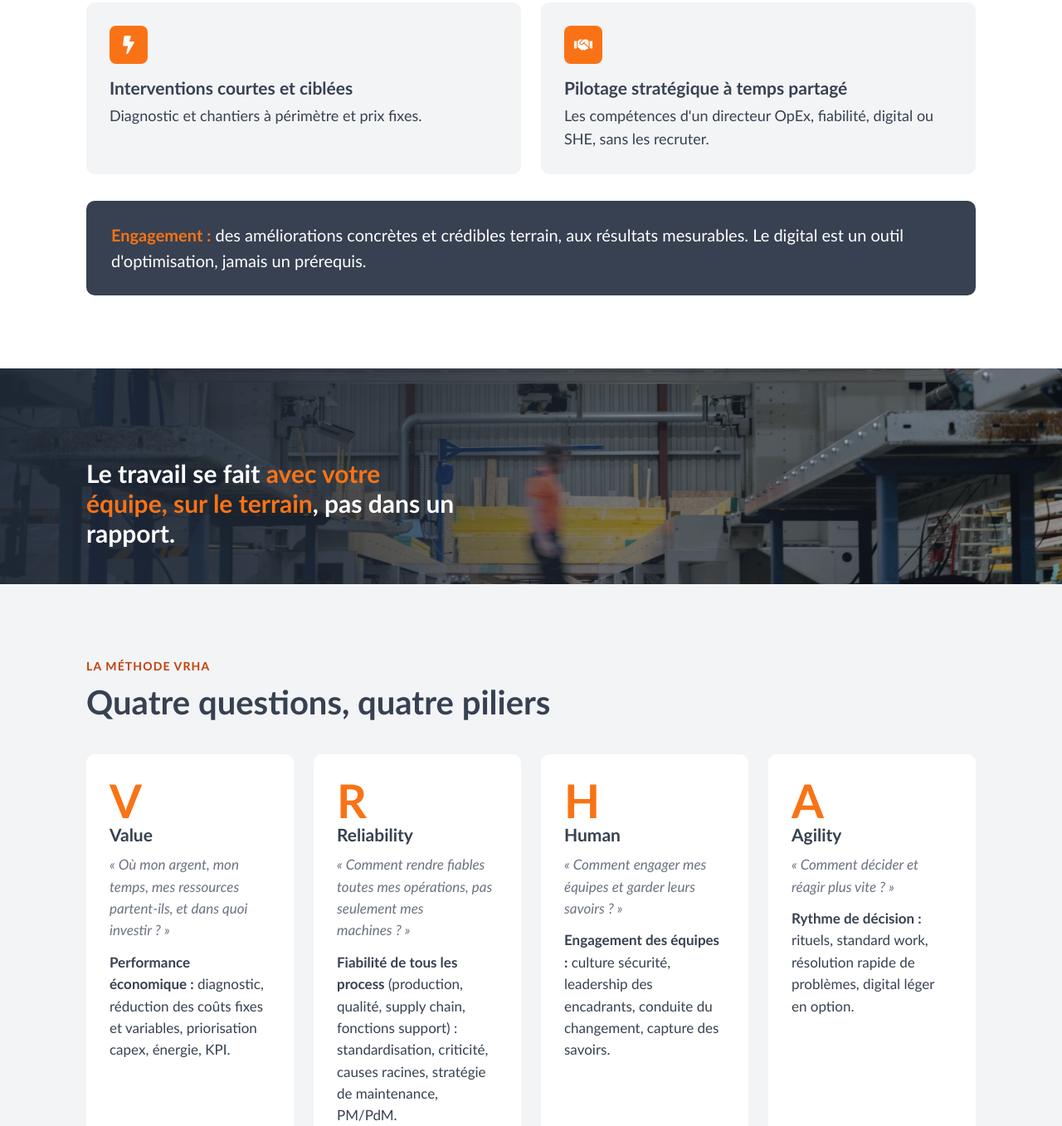
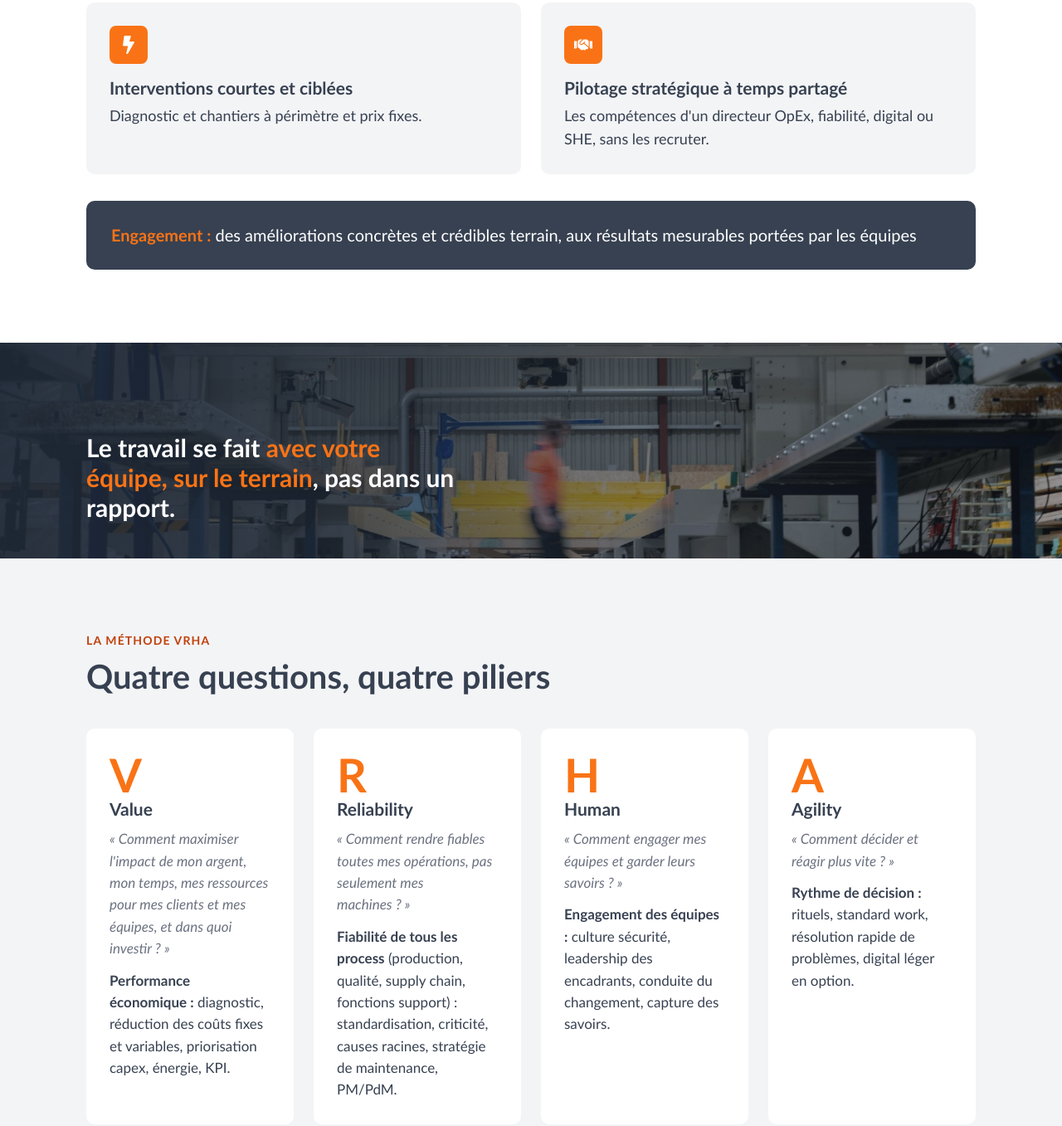
Before and after one commit to nchevaldonnet/vrha-site, a plain HTML site: page index.html in a window 1280 px wide. Shown: the part 1827-3184 px from the top of the page at 83% size. Drawn offline with Linux system fonts and the light colour scheme.

Commit message:
Revise callout text and Value card description
Updated the text in the callout section and modified the Value card description to enhance clarity and engagement.

```diff
--- a/index.html
+++ b/index.html
@@ -91,7 +91,7 @@
       <div class="card"><span class="ico"><svg stroke="currentColor" fill="currentColor" stroke-width="0" viewBox="0 0 320 512" aria-hidden="true" height="1em" width="1em" xmlns="http://www.w3.org/2000/svg"><path d="M296 160H180.6l42.6-129.8C227.2 15 215.7 0 200 0H56C44 0 33.8 8.9 32.2 20.8l-32 240C-1.7 275.2 9.5 288 24 288h118.7L96.6 482.5c-3.6 15.2 8 29.5 23.3 29.5 8.4 0 16.4-4.4 20.8-12l176-304c9.3-15.9-2.2-36-20.7-36z"></path></svg></span><h3>Interventions courtes et ciblées</h3><p>Diagnostic et chantiers à périmètre et prix fixes.</p></div>
       <div class="card"><span class="ico"><svg stroke="currentColor" fill="currentColor" stroke-width="0" viewBox="0 0 640 512" aria-hidden="true" height="1em" width="1em" xmlns="http://www.w3.org/2000/svg"><path d="M434.7 64h-85.9c-8 0-15.7 3-21.6 8.4l-98.3 90c-.1.1-.2.3-.3.4-16.6 15.6-16.3 40.5-2.1 56 12.7 13.9 39.4 17.6 56.1 2.7.1-.1.3-.1.4-.2l79.9-73.2c6.5-5.9 16.7-5.5 22.6 1 6 6.5 5.5 16.6-1 22.6l-26.1 23.9L504 313.8c2.9 2.4 5.5 5 7.9 7.7V128l-54.6-54.6c-5.9-6-14.1-9.4-22.6-9.4zM544 128.2v223.9c0 17.7 14.3 32 32 32h64V128.2h-96zm48 223.9c-8.8 0-16-7.2-16-16s7.2-16 16-16 16 7.2 16 16-7.2 16-16 16zM0 384h64c17.7 0 32-14.3 32-32V128.2H0V384zm48-63.9c8.8 0 16 7.2 16 16s-7.2 16-16 16-16-7.2-16-16c0-8.9 7.2-16 16-16zm435.9 18.6L334.6 217.5l-30 27.5c-29.7 27.1-75.2 24.5-101.7-4.4-26.9-29.4-24.8-74.9 4.4-101.7L289.1 64h-83.8c-8.5 0-16.6 3.4-22.6 9.4L128 128v223.9h18.3l90.5 81.9c27.4 22.3 67.7 18.1 90-9.3l.2-.2 17.9 15.5c15.9 13 39.4 10.5 52.3-5.4l31.4-38.6 5.4 4.4c13.7 11.1 33.9 9.1 45-4.7l9.5-11.7c11.2-13.8 9.1-33.9-4.6-45.1z"></path></svg></span><h3>Pilotage stratégique à temps partagé</h3><p>Les compétences d'un directeur OpEx, fiabilité, digital ou SHE, sans les recruter.</p></div>
     </div>
-    <p class="callout"><b>Engagement :</b> des améliorations concrètes et crédibles terrain, aux résultats mesurables. Le digital est un outil d'optimisation, jamais un prérequis.</p>
+    <p class="callout"><b>Engagement :</b> des améliorations concrètes et crédibles terrain, aux résultats mesurables portées par les équipes</p>
   </div>
 </section>
 
@@ -102,7 +102,7 @@
     <p class="kicker">La méthode VRHA</p>
     <h2>Quatre questions, quatre piliers</h2>
     <div class="grid g4">
-      <div class="card pillar"><div class="letter">V</div><h3>Value</h3><p class="q">«&nbsp;Où mon argent, mon temps, mes ressources partent-ils, et dans quoi investir&nbsp;?&nbsp;»</p><p><b>Performance économique :</b> diagnostic, réduction des coûts fixes et variables, priorisation capex, énergie, KPI.</p></div>
+      <div class="card pillar"><div class="letter">V</div><h3>Value</h3><p class="q">«&nbsp;Comment maximiser l'impact de mon argent, mon temps, mes ressources pour mes clients et mes équipes, et dans quoi investir&nbsp;?&nbsp;»</p><p><b>Performance économique :</b> diagnostic, réduction des coûts fixes et variables, priorisation capex, énergie, KPI.</p></div>
       <div class="card pillar"><div class="letter">R</div><h3>Reliability</h3><p class="q">«&nbsp;Comment rendre fiables toutes mes opérations, pas seulement mes machines&nbsp;?&nbsp;»</p><p><b>Fiabilité de tous les process</b> (production, qualité, supply chain, fonctions support) : standardisation, criticité, causes racines, stratégie de maintenance, PM/PdM.</p></div>
       <div class="card pillar"><div class="letter">H</div><h3>Human</h3><p class="q">«&nbsp;Comment engager mes équipes et garder leurs savoirs&nbsp;?&nbsp;»</p><p><b>Engagement des équipes :</b> culture sécurité, leadership des encadrants, conduite du changement, capture des savoirs.</p></div>
       <div class="card pillar"><div class="letter">A</div><h3>Agility</h3><p class="q">«&nbsp;Comment décider et réagir plus vite&nbsp;?&nbsp;»</p><p><b>Rythme de décision :</b> rituels, standard work, résolution rapide de problèmes, digital léger en option.</p></div>
```
